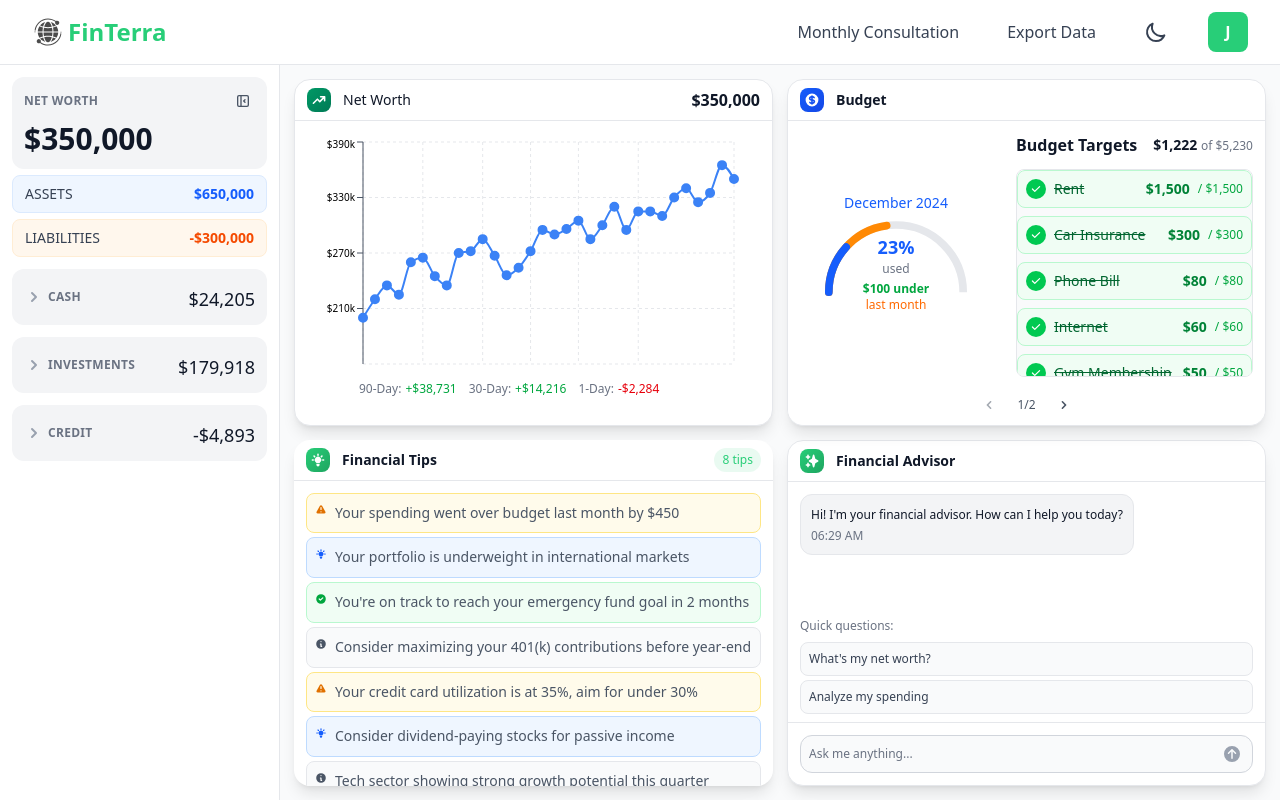
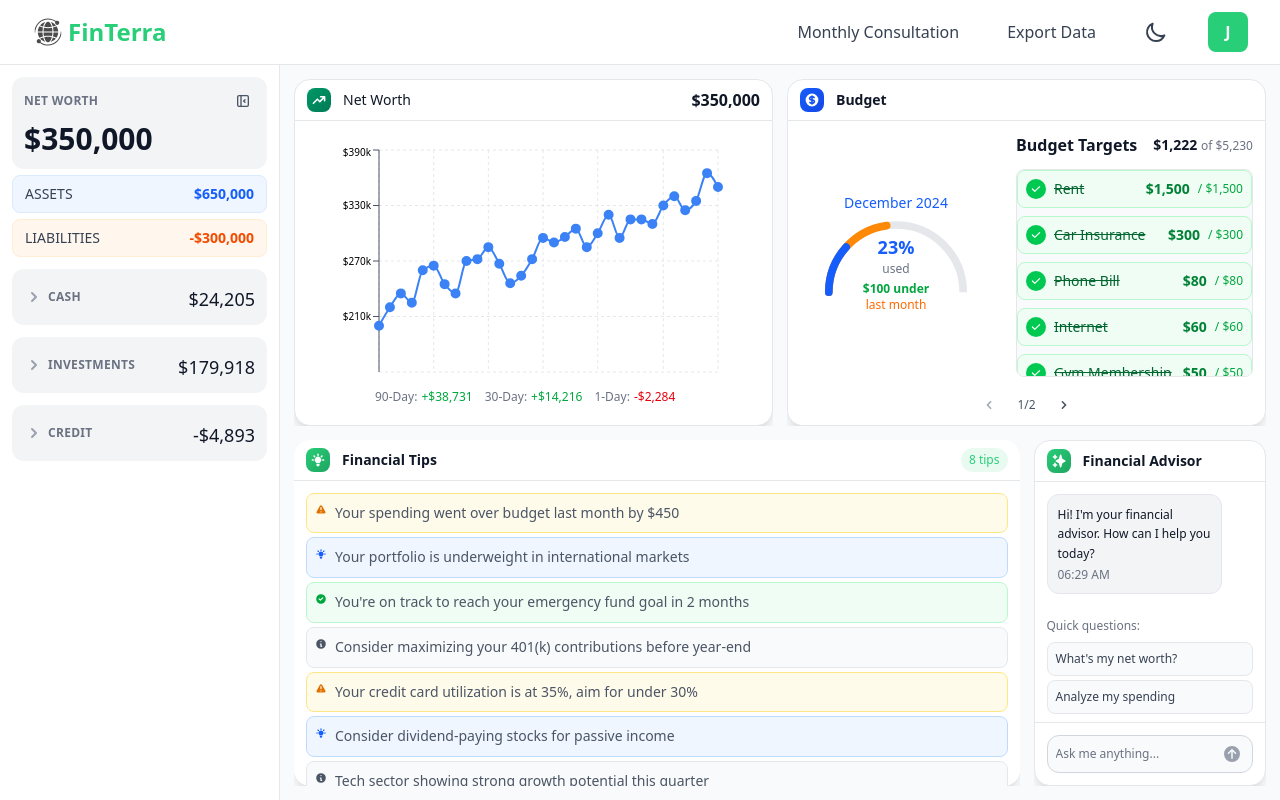
Before and after one commit to hpitta26/KnightHacks-2025, a React app in the folder frontend/: page / in a window 1280 px wide. Built offline with nearby package versions, Linux system fonts and the light colour scheme; the HTML template or start-up script is replaced by a standard one.

Commit message:
properly setup bentogrid

```diff
--- a/frontend/src/components/BentoGrid.jsx
+++ b/frontend/src/components/BentoGrid.jsx
@@ -1,35 +1,24 @@
-import { useState } from 'react';
 import PersonalizedTips from './PersonalizedTips';
 import Budget from './Budget';
 import FloatingChat from './FloatingChat';
 import Networth from './Networth';
 
 function BentoGrid() {
-  const components = [
-    <Networth key="networth" />,
-    <Budget key="budget" />,
-    <PersonalizedTips key="tips" />,
-    <FloatingChat key="chat" />
-  ];
-
-  const getGridLayout = (componentCount) => {
-    switch (componentCount) {
-      case 1:
-        return "grid-cols-1 grid-rows-1";
-      case 2:
-        return "grid-cols-2 grid-rows-1";
-      case 3:
-        return "grid-cols-2 grid-rows-2";
-      case 4:
-        return "grid-cols-2 grid-rows-2";
-      default:
-        return "grid-cols-2 grid-rows-2";
-    }
-  };
 
   return (
-    <div className={`p-3.5 grid ${getGridLayout(components.length)} gap-3.5 h-full`}>
-        {components}
+    <div className="p-3.5 grid grid-cols-4 grid-rows-2 gap-3.5 h-full">
+      <div className="col-span-2 flex h-full flex-col overflow-hidden">
+        <Networth />
+      </div>
+      <div className="col-span-2 flex h-full flex-col overflow-hidden">
+        <Budget />
+      </div>
+      <div className="col-span-3 flex h-full flex-col overflow-hidden">
+        <PersonalizedTips />
+      </div>
+      <div className="col-span-1 flex h-full flex-col overflow-hidden">
+        <FloatingChat />
+      </div>
     </div>
   );
 }
--- a/frontend/src/components/Networth.jsx
+++ b/frontend/src/components/Networth.jsx
@@ -86,7 +86,7 @@ function Networth() {
         </div>
       </div>
 
-      <div className="flex-1 overflow-y-auto py-4 px-2">
+      <div className="flex-1 overflow-y-auto p-6">
         <div className="h-58">
           <ResponsiveContainer width="100%" height="100%">
             <LineChart data={data} margin={{ top: 5, right: 30, left: 0, bottom: 5 }}>
```
